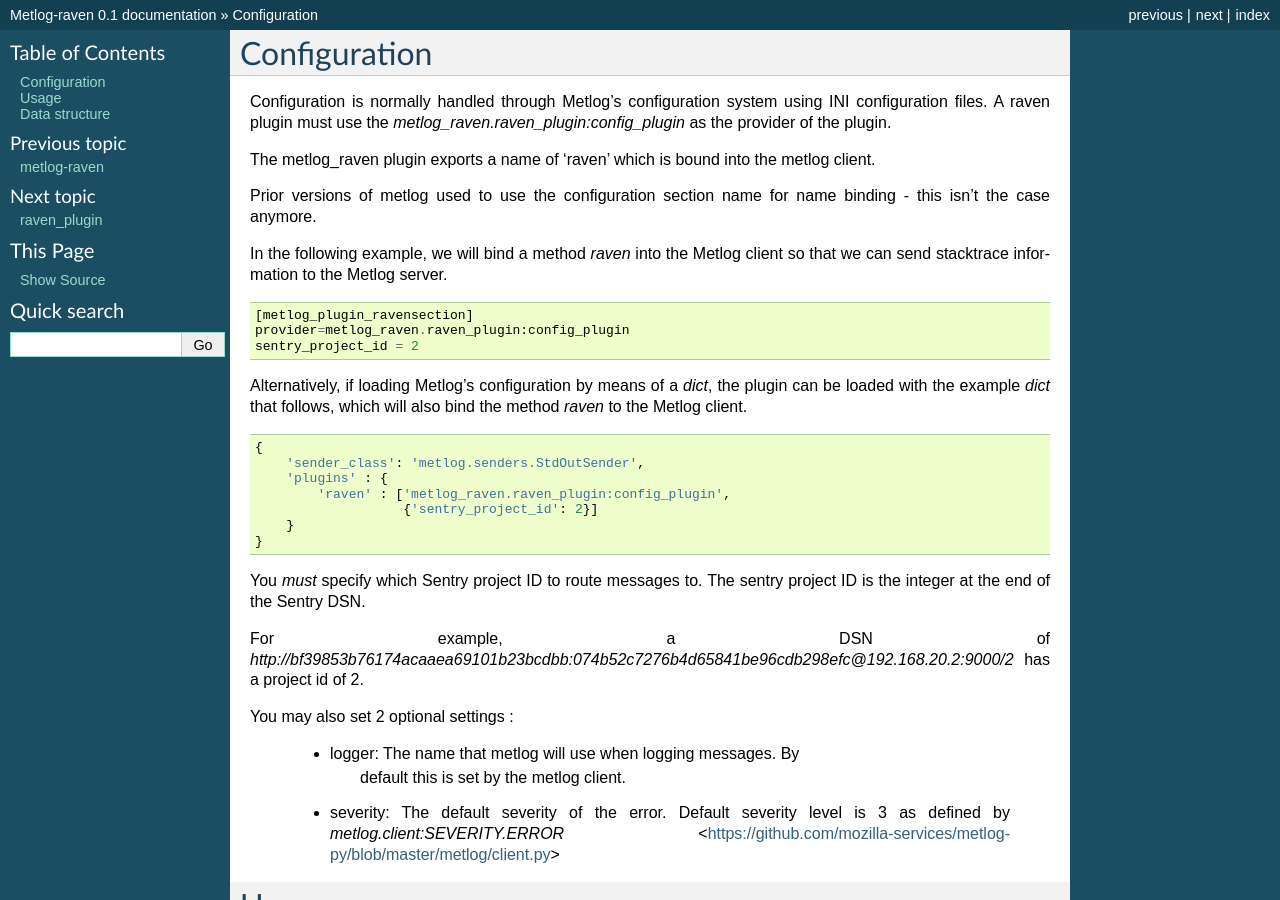
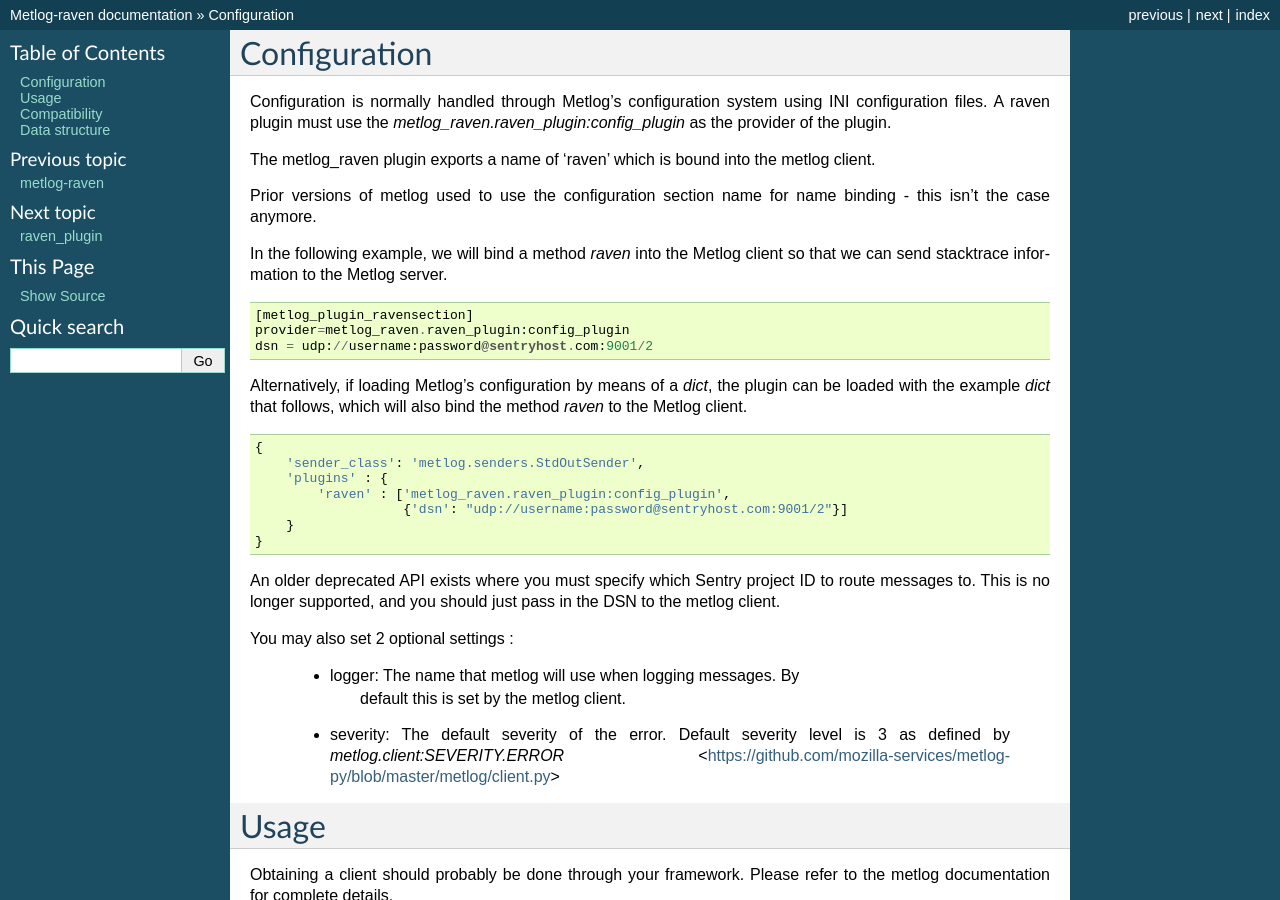
Before and after one commit to mozilla-services/heka-py-raven, a Sphinx documentation site: the page built from docs/source/config.rst, in a window 1280 px wide and 900 px high. Built offline with Sphinx 7.4.7, drawn with Linux system fonts in a browser that asks for light colours; some of the changed text lies outside the part shown.

Commit message:
* bumped version to 0.3 * updated docs for the new DSN parameter when configuring metlog-raven * bumped dependency to raven 2.0.6

```diff
--- a/docs/source/conf.py
+++ b/docs/source/conf.py
@@ -48,9 +48,7 @@
 # built documents.
 #
 # The short X.Y version.
-version = '0.1'
-# The full version, including alpha/beta/rc tags.
-release = '0.1'
+version = '0.3'
 
 # The language for content autogenerated by Sphinx. Refer to documentation
 # for a list of supported languages.
--- a/docs/source/config.rst
+++ b/docs/source/config.rst
@@ -18,7 +18,7 @@
 
     [metlog_plugin_ravensection]
     provider=metlog_raven.raven_plugin:config_plugin
-    sentry_project_id = 2
+    dsn = udp://username:password@sentryhost.com:9001/2
 
 
 Alternatively, if loading Metlog's configuration by means of a
@@ -29,16 +29,13 @@
         'sender_class': 'metlog.senders.StdOutSender',
         'plugins' : {
             'raven' : ['metlog_raven.raven_plugin:config_plugin',
-                       {'sentry_project_id': 2}]
+                       {'dsn': "udp://username:password@sentryhost.com:9001/2"}]
         }
     }
 
-You *must* specify which Sentry project ID to route messages to.
-The sentry project ID is the integer at the end of the Sentry DSN.
-
-For example, a DSN of
-`http://bf39853b76174acaaea69101b23bcdbb:074b52c7276b4d65841be96cdb298efc@192.168.20.2:9000/2`
-has a project id of 2.
+An older deprecated API exists where you must specify which Sentry
+project ID to route messages to.  This is no longer supported, and you
+should just pass in the DSN to the metlog client.
 
 You may also set 2 optional settings :
 
@@ -92,7 +89,7 @@
                     'sender_class': 'metlog.senders.StdOutSender',
                      'plugins' : {
                           'raven' : ['metlog_raven.raven_plugin:config_plugin',
-                                         {'sentry_project_id': 2}]
+                                       {'dsn': "udp://username:password@sentryhost.com:9001/2"}]
                                   }
                  })
     try:
@@ -115,7 +112,7 @@
                     'sender_class': 'metlog.senders.StdOutSender',
                      'plugins' : {
                           'raven' : ['metlog_raven.raven_plugin:config_plugin',
-                                         {'sentry_project_id': 2}]
+                                       {'dsn': "udp://username:password@sentryhost.com:9001/2"}]
                                   }
                  })
 
@@ -125,6 +122,13 @@
         do_some_exception_throwing_thing()
 
     some_function('foo', 'bar')
+
+Compatibility
+=============
+
+This version of metlog-raven has only been tested to work against
+Raven 2.0.6 and Sentry 5.0.13.  Other versions may work for you, but
+they have not been tested.
 
 Data structure
 ==============
--- a/setup.py
+++ b/setup.py
@@ -15,7 +15,7 @@
 # ***** END LICENSE BLOCK *****
 from setuptools import setup, find_packages
 
-version = '0.2'
+version = '0.3'
 
 setup(name='metlog-raven',
       version=version,
@@ -33,9 +33,7 @@
       zip_safe=False,
       install_requires=[
           'metlog-py>=0.9.4',
-          'raven==1.9.4'  # this is not a typo - please do pin a
-                          # specific version as we've had API breakage
-                          # between versions of raven
+          'raven==2.0.6'
       ],
       entry_points={
           }
```
Also changed, not shown: README.rst (+7 -0 lines), 1 other file.
